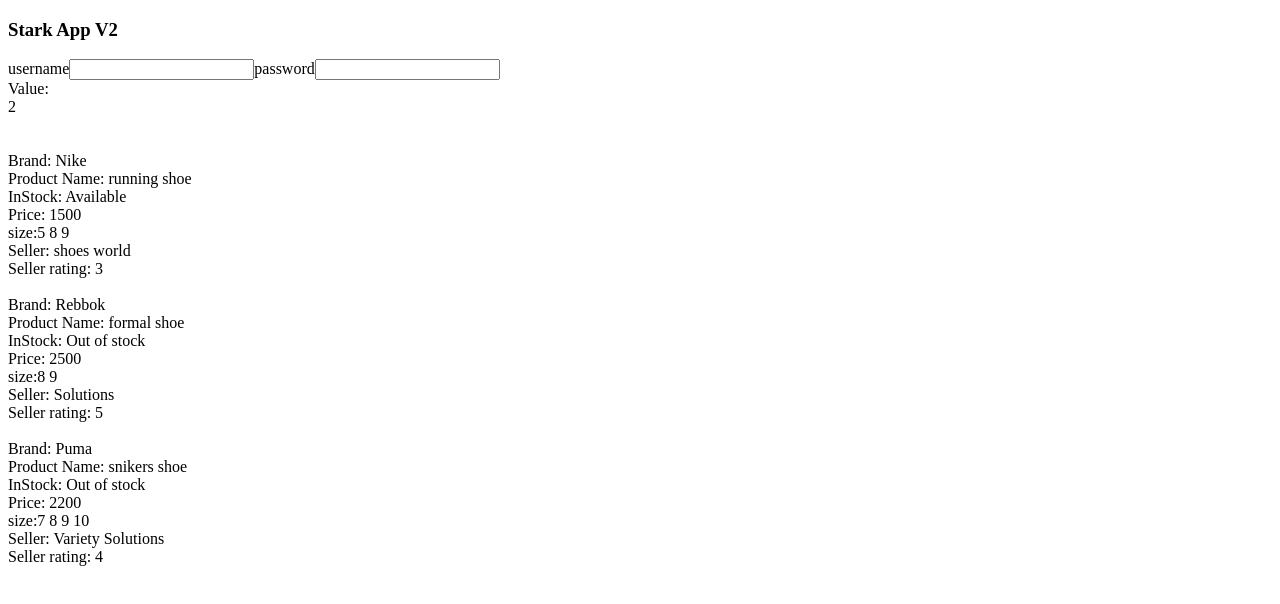
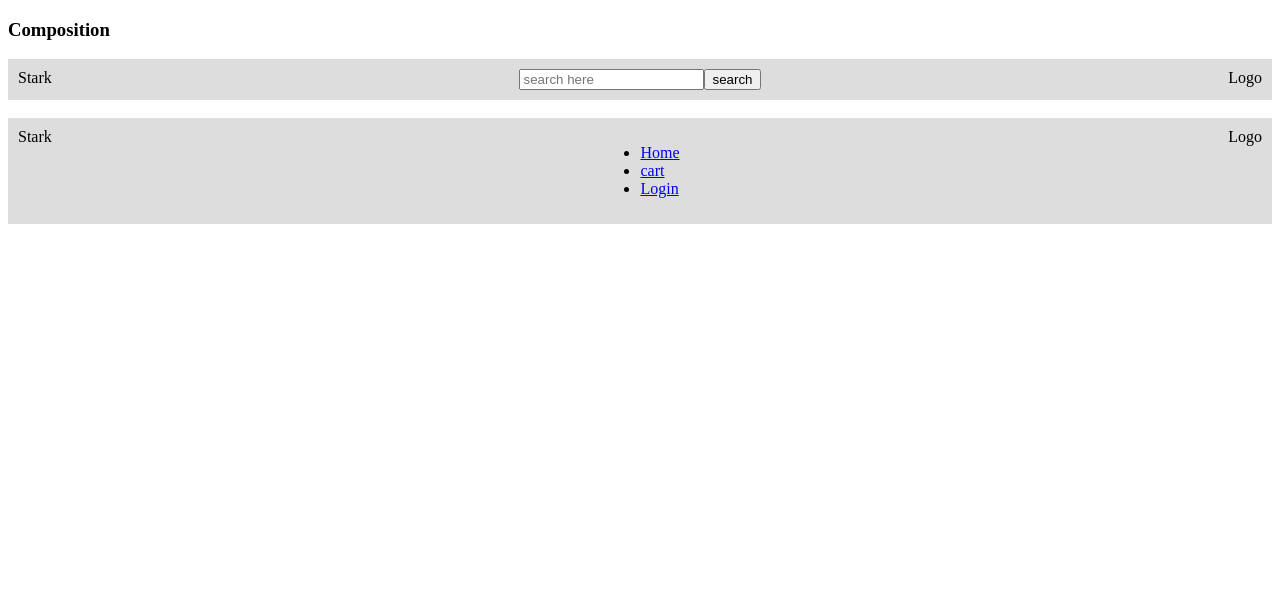
Before and after one commit to Abhinavav23/stark-react-basic, a React (Create React App) app: page / in a window 1280 px wide. Shown: the top 604 px of the page. Built offline with nearby package versions, Linux system fonts and the light colour scheme.

Commit message:
[11 july 2023] passing props, composition

```diff
--- a/src/V2/App.jsx
+++ b/src/V2/App.jsx
@@ -1,33 +1,50 @@
 import { ProductList } from "./components/ProductList";
 import { ConditionalEX2 } from "./components/conditionals/ConditionalEX2";
 import { UserStatus } from "./components/conditionals/UserStatus";
+import { Bag } from "./components/props/Bag";
+import { Mobile } from "./components/props/Mobile";
 import { Shoe } from "./components/props/Shoe";
 export const App = () => {
+  const spec = {screen: '14cm', battery: '4000Mah', camera:"12px"}
   return (
     <>
       <h3>Stark App V2</h3>
       {/* {/* <UserStatus/> */}
       {/* <UserStatus/> */}
       {/* <ProductList/> */}
-      <ConditionalEX2/>
+      {/* <ConditionalEX2/> */}
+      <h3>Electronics</h3>
+      <Mobile
+      brand={"Apple"}
+      modelName={"Iphone 14"}
+      price={75000}
+      // specification={spec}
+
+      // screen={spec.screen}
+      // battery={spec.battery}
+      // camera={spec.camera}
+      {...spec}
+      />
+
       <br />
       <br />
+      <h3>Shoes</h3>
       <Shoe
         brand={"Nike"}
         productName={"running shoe"}
         inStock={true}
         price={1500}
         sizes={[5, 8, 9]}
-        seller={{name: 'shoes world', rating: 3}}
+        seller={{ name: "shoes world", rating: 3 }}
       />
       <br />
       <Shoe
-        brand={"Rebbok"}
+        brand={"Rebook"}
         productName={"formal shoe"}
         inStock={false}
         price={2500}
         sizes={[8, 9]}
-        seller={{name: 'Solutions', rating: 5}}
+        seller={{ name: "Solutions", rating: 5 }}
       />
       <br />
       <Shoe
@@ -36,7 +53,16 @@
         inStock={false}
         price={2200}
         sizes={[7, 8, 9, 10]}
-        seller={{name: 'Variety Solutions', rating: 4}}
+        seller={{ name: "Variety Solutions", rating: 4 }}
+      />
+
+      <h3>Bags</h3>
+      <Bag
+        brand={"American tourister"}
+        price={1400}
+        type={"shoulder bag"}
+        name={"Bag world"}
+        rating={4.5}
       />
     </>
   );
--- /dev/null
+++ b/src/V2/AppV2.jsx
@@ -0,0 +1,30 @@
+import { Header } from "./components/composition/Header";
+
+export const AppV2 = () => {
+  return (
+    <main>
+      <h3>Composition</h3>
+      <Header color="green">
+        <div>
+          <label htmlFor="searchBar"></label>
+          <input type="text" id="searchBar" placeholder="search here" />
+          <button>search</button>
+        </div>
+      </Header>
+      <br />
+      <Header color="green">
+        <ul>
+          <li>
+            <a href="#home">Home</a>{" "}
+          </li>
+          <li>
+            <a href="#home">cart</a>
+          </li>
+          <li>
+            <a href="#home">Login</a>
+          </li>
+        </ul>
+      </Header>
+    </main>
+  );
+};
--- /dev/null
+++ b/src/V2/components/composition/Header.jsx
@@ -0,0 +1,18 @@
+export const Header = (props) => {
+    console.log('props', props);
+  return (
+    <header
+      style={{
+        display: "flex",
+        justifyContent: "space-between",
+        background: "#ddd",
+        padding: '10px'
+      }}
+    >
+      <div>Stark</div>
+      {/* dynamic content */}
+      {props.children}
+      <div>Logo</div>
+    </header>
+  );
+};
--- /dev/null
+++ b/src/V2/components/props/Bag.jsx
@@ -0,0 +1,13 @@
+import { Seller } from "./Seller";
+
+export const Bag = ({brand, type, price, name, rating}) => {
+    console.log(brand, type, price);
+    return(
+        <section style={{border: '1px solid gray', padding: '10px', margin: '10px 40px'}}>
+            <div>Brand: {brand}</div>
+            <div>Type: {type}</div>
+            <div>Price: {price}</div>
+            <Seller name={name} rating={rating}/>
+        </section>
+    )
+}
--- /dev/null
+++ b/src/V2/components/props/Mobile.jsx
@@ -0,0 +1,27 @@
+export const Mobile = (props) => {
+    console.log('props', props);
+   const {
+        brand,
+        modelName,
+        price,
+        //   specification: { screen, battery, camera },
+        screen,
+        battery,
+        camera,
+      } = props
+  return (
+    <section
+      style={{ border: "1px solid gray", padding: "10px", margin: "10px 40px" }}
+    >
+      <p>Brand: {brand}</p>
+      <p>Model: {modelName}</p>
+      <p>Price: {price}</p>
+      <div>
+        <p>specification</p>
+        <p>Screen: {screen}</p>
+        <p>Battery: {battery}</p>
+        <p>camera: {camera}</p>
+      </div>
+    </section>
+  );
+};
--- /dev/null
+++ b/src/V2/components/props/Seller.jsx
@@ -0,0 +1,11 @@
+export const Seller = ({name, rating}) => {
+  return (
+    <aside>
+      <p>
+        <strong>Seller</strong>
+      </p>
+      <div>Name: {name}</div>
+      <div>rating: {rating}</div>
+    </aside>
+  );
+};
--- a/src/V2/components/props/Shoe.jsx
+++ b/src/V2/components/props/Shoe.jsx
@@ -1,3 +1,5 @@
+import { Seller } from "./Seller";
+
 export function Shoe({
   brand,
   productName,
@@ -18,7 +20,7 @@
   //     seller: { name, rating },
   //   } = props;
   return (
-    <section>
+    <section style={{border: '1px solid gray', padding: '10px', margin: '10px 40px'}}>
       <div>Brand: {brand}</div>
       <div>Product Name: {productName}</div>
       <div>InStock: {inStock ? "Available" : "Out of stock"}</div>
@@ -29,8 +31,7 @@
           return <span key={i}>{size} </span>;
         })}
       </div>
-      <div>Seller: {name}</div>
-      <div>Seller rating: {rating}</div>
+      <Seller name={name} rating={rating}/>
     </section>
   );
 }
--- a/src/index.js
+++ b/src/index.js
@@ -1,8 +1,9 @@
 import React from "react";
 import ReactDOM from "react-dom/client";
 import { App } from "./V2/App";
+import { AppV2 } from "./V2/AppV2";
 
 // const root = ReactDOM.createRoot(document.getElementById("root"));
 // root.render(<App />);
 
-ReactDOM.createRoot(document.getElementById("root")).render(<App/>);
+ReactDOM.createRoot(document.getElementById("root")).render(<AppV2/>);
```
